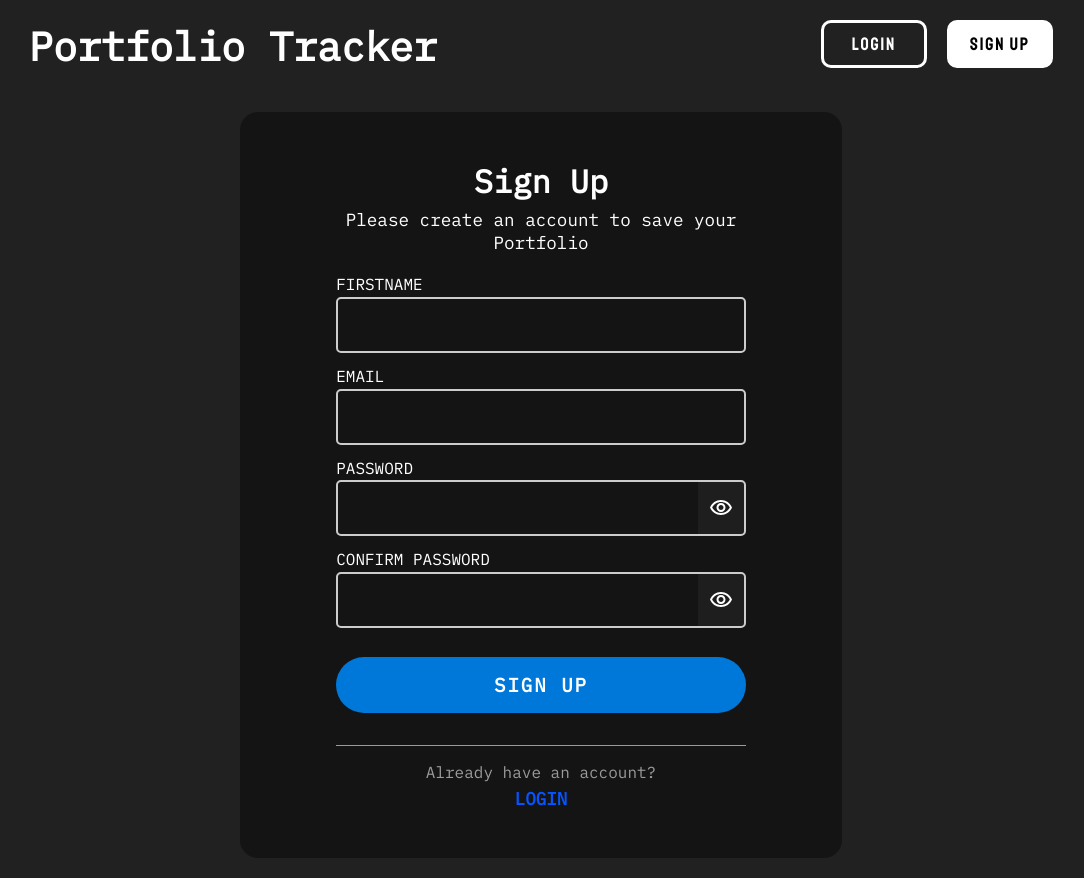
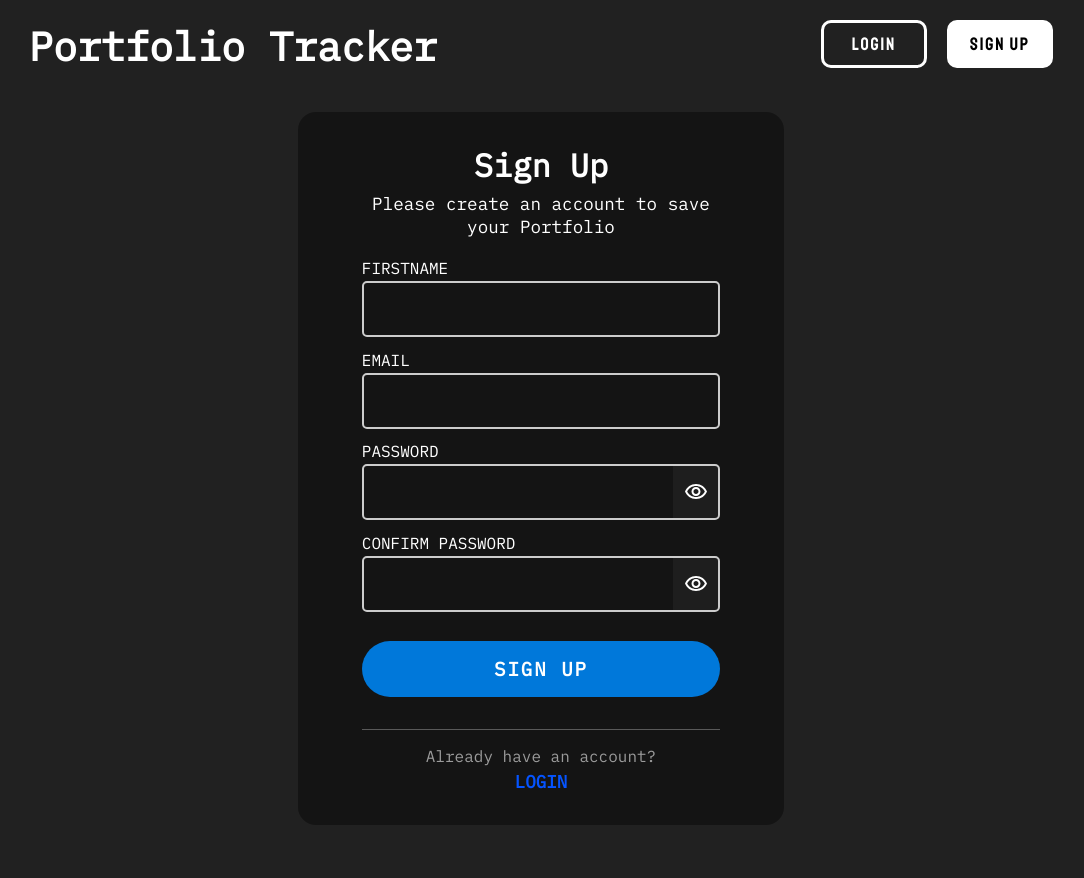
Before and after one commit to JonoMitter/portfolio-tracker, a React (Create React App) app in the folder frontend/: page /signup in a window 1280 px wide. Shown: the whole page, without its empty margins (99-1183 px from the left). After the commit the page ends 845 px from the top, so only its background shows below. Built offline with nearby package versions, Linux system fonts and the light colour scheme; no server answers.

Commit message:
modified form width

```diff
--- a/frontend/src/pages/styles/Form.scss
+++ b/frontend/src/pages/styles/Form.scss
@@ -13,8 +13,9 @@ section {
 }
 
 .form-outer {
-  padding: 3em 6em;
-  width: 40%;
+  padding: 3.1% 6.2%;
+  width: 35%;
+  min-width: 350px;
   margin: auto;
   background-color: rgba(0, 0, 0, 0.4);
   border-radius: 18px;
@@ -104,7 +105,7 @@ label {
 
 .form-divider {
   border: 0;
-  border-top: 1px solid #9b9b9b;
+  border-top: 1px solid #9b9b9b83;
 }
 
 .form-text {
```
